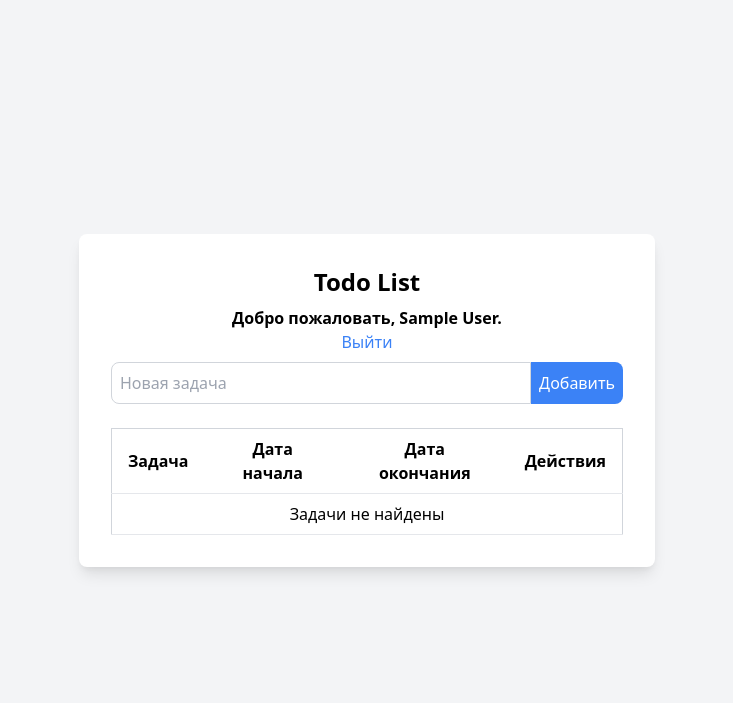
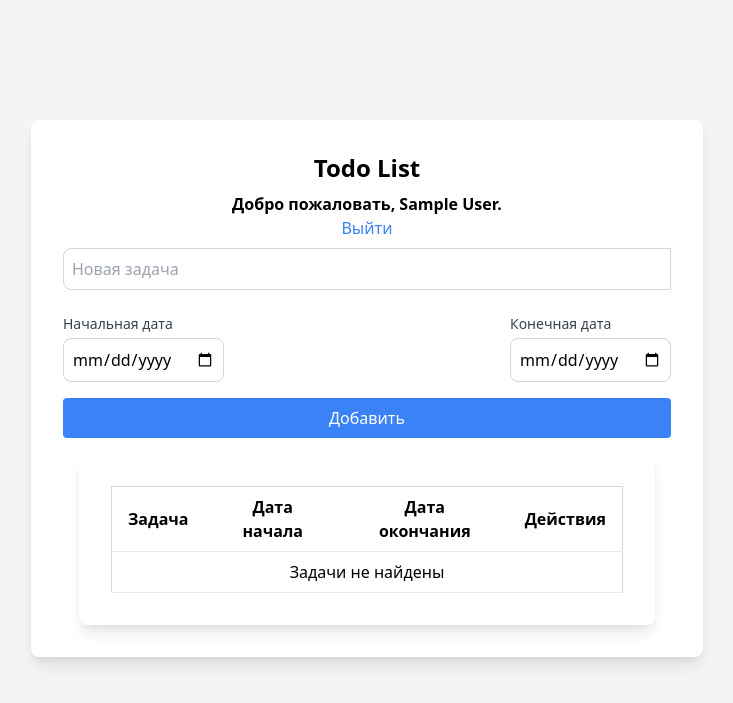
Before and after one commit to VladislavAkhmatov/todo-php, a PHP site: page / in a window 1280 px wide. Shown: the top 703 px of the page, without its empty margins (273-1006 px from the left). Run offline with PHP 8.4, Linux system fonts and the light colour scheme; the visitor is signed in with stand-in values (Sample User, id 1); data that the repository does not hold is empty; some libraries are stand-ins or nearby versions.

Commit message:
Пофиксил баги, сделал добавление даты

```diff
--- a/public/index.php
+++ b/public/index.php
@@ -18,6 +18,10 @@ $router->map("GET", "/", function () {
 
 $router->map("GET", "/edit/[i:id]", function ($id) {
     require __DIR__ . "/../views/get/task-edit.php";
+});
+
+$router->map("GET", "/show/[i:id]", function ($id) {
+    require __DIR__ . "/../views/get/task-show.php";
 });
 
 $router->map("GET", "/register", function(){
--- a/src/Controllers/TaskController.php
+++ b/src/Controllers/TaskController.php
@@ -2,26 +2,37 @@
 
 namespace App\Controllers;
 use App\Connect;
+use App\helper;
 use PDO;
 
 class TaskController extends Connect
 {
+    public function taskById($task_id){
+        $query = $this->db->prepare("SELECT * FROM tasks WHERE task_id = :task_id");
+        $query->bindParam(":task_id", $task_id, PDO::PARAM_INT);
+        $query->execute();
+        return $query->fetch(PDO::FETCH_OBJ);
+    }
     public function taskByUserId($user_id){
         $query = $this->db->prepare("SELECT * FROM tasks WHERE user_id = :user_id");
         $query->bindParam(":user_id", $user_id);
         $query->execute();
         return $query->fetch(PDO::FETCH_OBJ);
     }
-    public function allTaskByUserId($user_id){
+    public function tasksByUserId($user_id){
         $query = $this->db->prepare("SELECT * FROM tasks WHERE user_id = :user_id");
         $query->bindParam(":user_id", $user_id);
         $query->execute();
         return $query->fetchAll(PDO::FETCH_OBJ);
     }
-    public function saveTask($user_id, $task_text){
-        $query = $this->db->prepare("INSERT INTO tasks (user_id, task_text) VALUES(:user_id, :task_text)");
+    public function saveTask($user_id, $task_text, $date_begin, $date_end){
+        $query = $this->db->prepare("INSERT INTO tasks (user_id, task_text, date_begin, date_end) VALUES(:user_id, :task_text, :date_begin, :date_end)");
+        $formatingDateBegin = helper::formatDateForDB($date_begin);
+        $formatingDateEnd = helper::formatDateForDB($date_end);
         $query->bindParam(":user_id", $user_id);
         $query->bindParam(":task_text", $task_text);
+        $query->bindParam(":date_begin", $formatingDateBegin);
+        $query->bindParam(":date_end", $formatingDateEnd);
         return $query->execute();
     }
 
--- a/views/get/auth.php
+++ b/views/get/auth.php
@@ -4,7 +4,7 @@ if(isset($_GET['q'])){
     $message = 'Ошибка. Такого пользователя не существует!';
 }
 ?>
-    <div class="bg-white p-8 rounded-lg shadow-lg w-full max-w-md" id="loginForm">
+    <div class="bg-white p-8 rounded-lg shadow-lg w-full max-w-md mx-auto flex-col" id="loginForm">
         <h2 class="text-2xl font-bold mb-4 text-center">Авторизация</h2>
         <?php if(isset($message)): ?>
             <p class="font-bold text-m text-center text-red-500 "><?= $message ?></p>
--- a/views/get/task.php
+++ b/views/get/task.php
@@ -2,7 +2,7 @@
 require_once __DIR__ . "/header.php";
 
 use App\Controllers\TaskController;
-
+use App\helper;
 if (!isset($_SESSION['user_id'])) {
     Header("location: /auth");
     exit();
@@ -10,9 +10,9 @@ if (!isset($_SESSION['user_id'])) {
 
 $task = new TaskController();
 $user_id = $_SESSION['user_id'];
-$tasks = $task->allTaskByUserId($user_id);
+$tasks = $task->tasksByUserId($user_id);
 ?>
-    <div class="bg-white p-8 rounded-lg shadow-lg w-full max-w-xl mx-auto">
+    <div class="mb-6 bg-white p-8 rounded-lg shadow-lg w-full max-w-2xl mx-auto">
         <h1 class="text-2xl font-bold text-center mb-2">Todo List</h1>
         <h4 class="text-center font-bold mb-2">Добро пожаловать, <?= $_SESSION['name'] ?>.
             <form action="/logout" method="POST">
@@ -24,35 +24,53 @@ $tasks = $task->allTaskByUserId($user_id);
                 <input name="task_text" type="text" id="newTask" placeholder="Новая задача"
                        class="flex-1 p-2 border border-gray-300 rounded-l-lg focus:outline-none focus:ring-2 focus:ring-blue-500"
                        required>
+
+            </div>
+
+            <div class="flex justify-between mb-4">
+                <div>
+                    <!-- Поле для ввода начальной даты -->
+                    <label for="startDate" class="block text-sm font-medium text-gray-700">Начальная дата</label>
+                    <input type="date" id="startDate" name="date_begin"
+                           class="mt-1 p-2 border border-gray-300 rounded-lg focus:outline-none focus:ring-2 focus:ring-blue-500"
+                           required>
+                </div>
+                <div>
+                    <!-- Поле для ввода конечной даты -->
+                    <label for="endDate" class="block text-sm font-medium text-gray-700">Конечная дата</label>
+                    <input type="date" id="endDate" name="date_end"
+                           class="mt-1 p-2 border border-gray-300 rounded-lg focus:outline-none focus:ring-2 focus:ring-blue-500"
+                           required>
+                </div>
+            </div>
             <button id="addTask"
                     name="add_task"
-                        class="bg-blue-500 text-white p-2 rounded-r-lg hover:bg-blue-600 focus:outline-none focus:ring-2 focus:ring-blue-500">
+                    class="w-full mb-4 bg-blue-500 text-white p-2 rounded hover:bg-blue-600 focus:outline-none focus:ring-blue-500">
                 Добавить
             </button>
-            </div>
         </form>
-
-        <table class="min-w-full bg-white border border-gray-300">
+        <div class="overflow-x-hidden bg-white p-8 rounded-lg shadow-lg w-full max-w-xl max-h-60 mx-auto">
+            <table class="w-full bg-white border border-gray-300">
                 <thead>
-
                 <tr>
                     <th class="py-2 px-4 border-b">Задача</th>
-                <th class="py-2 px-4 border-b">Дата начала</th>
-                <th class="py-2 px-4 border-b">Дата окончания</th>
+                    <th class="py-2 px-4 border-b hidden md:table-cell">Дата начала</th>
+                    <th class="py-2 px-4 border-b hidden md:table-cell">Дата окончания</th>
                     <th class="py-2 px-4 border-b">Действия</th>
                 </tr>
                 </thead>
+                <tbody>
                 <?php if ($tasks): ?>
                     <?php foreach ($tasks as $task): ?>
-            <tbody>
                         <tr>
                             <td class="py-2 px-4 border-b"><?= htmlspecialchars($task->task_text) ?></td>
-                <td class="py-2 px-4 border-b"></td>
-                <td class="py-2 px-4 border-b"></td>
+                            <td class="py-2 border-b hidden md:table-cell"><?= isset($task->date_begin) ? helper::formatDate($task->date_begin) : ''  ?></td>
+                            <td class="py-2 border-b hidden md:table-cell"><?= isset($task->date_end) ? helper::formatDate($task->date_end) : ''  ?></td>
                             <td class="py-2 px-4 border-b">
-                        <a href="/edit/<?= $task->task_id ?>" class="text-blue-500 cursor-pointer">Редактировать
-                        </a>
-                    <form action="/" METHOD="POST">
+                                <a href="/show/<?= $task->task_id ?>"
+                                   class="text-blue-500 cursor-pointer">Просмотреть</a>
+                                <a href="/edit/<?= $task->task_id ?>" class="text-green-500 cursor-pointer">Редактировать</a>
+                                <form action="/" METHOD="POST" class="inline">
                                     <input name="task_id" type="hidden" value="<?= $task->task_id ?>">
                                     <button name="delete_task" class="text-red-500 cursor-pointer"
                                             onclick="return confirm('Вы уверены?')">Удалить
@@ -69,4 +87,6 @@ $tasks = $task->allTaskByUserId($user_id);
                 </tbody>
             </table>
         </div>
+    </div>
+
 <?php require_once __DIR__ . "/footer.php" ?>
--- a/views/post/tasks.php
+++ b/views/post/tasks.php
@@ -6,7 +6,9 @@ $task = new TaskController();
 if(isset($_POST['add_task'])){
     $task_text = $_POST['task_text'];
     $user_id = $_SESSION['user_id'];
-    if($task->saveTask($user_id, $task_text)){
+    $date_begin = $_POST['date_begin'];
+    $date_end = $_POST['date_end'];
+    if($task->saveTask($user_id, $task_text, $date_begin, $date_end)){
         Header("Location: /");
         exit();
     }else{
```
Also changed, not shown: src/helper.php (added, +12 -0 lines), views/get/task-edit.php (+8 -2 lines), views/get/task-show.php (added, +32 -0 lines). Lines whose indentation alone changed are shown as unchanged.
